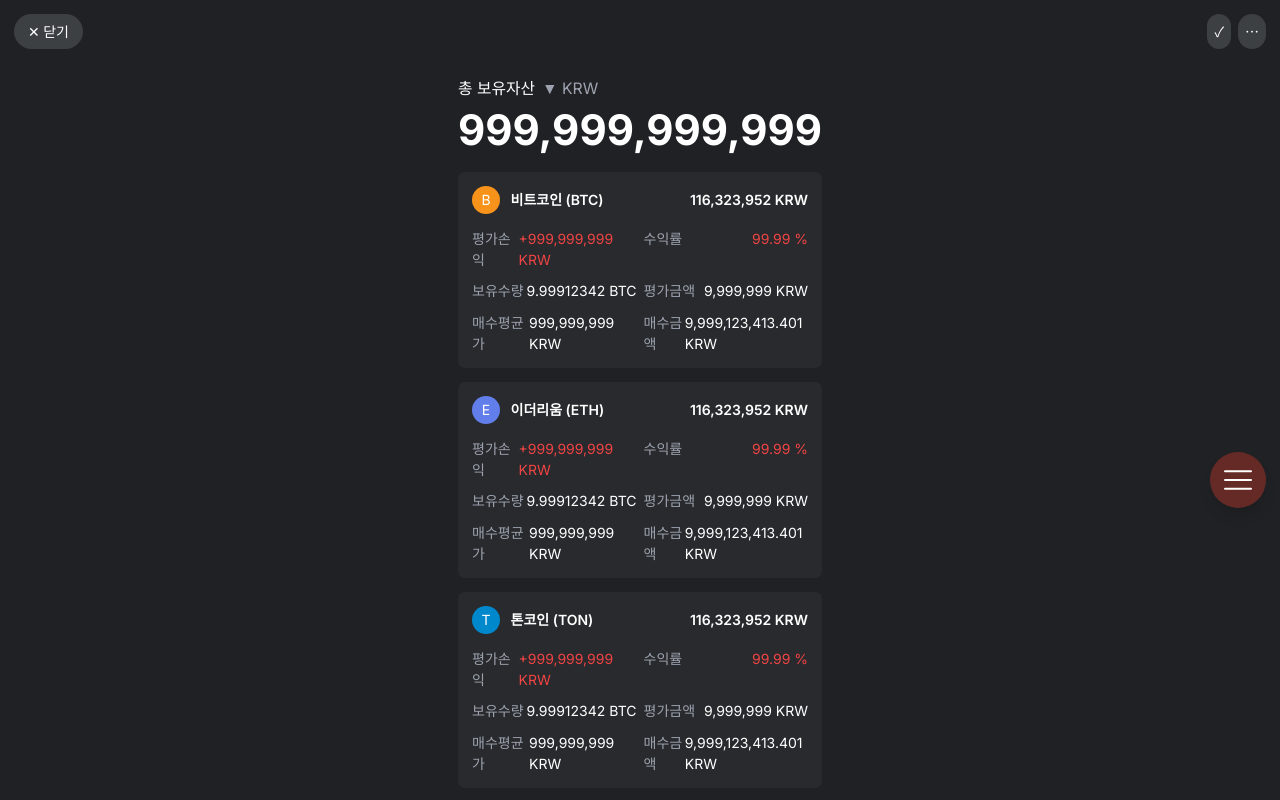
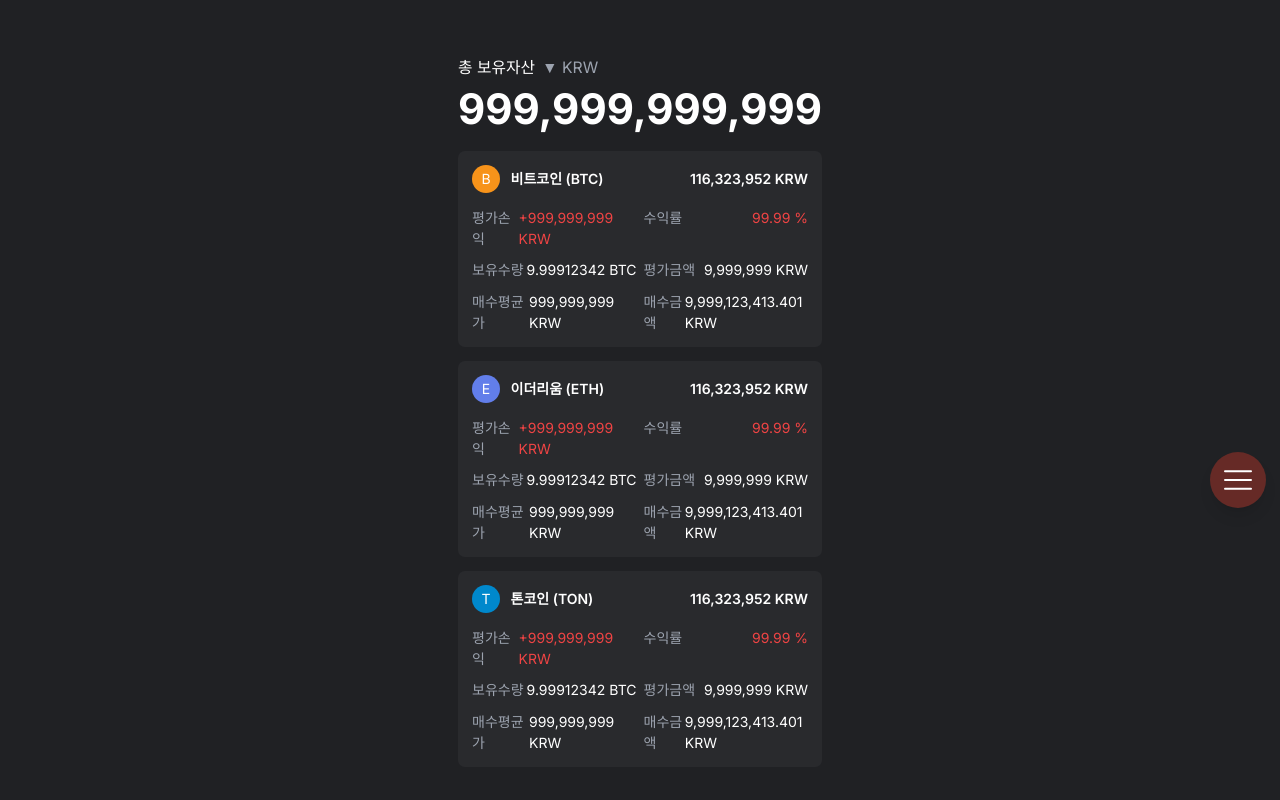
Before and after one commit to imsourceboom/nomorethink-front, a Next.js app: page / in a window 1280 px wide. Built offline with nearby package versions, Linux system fonts and the light colour scheme.

Commit message:
fix: 텔레그램 미니앱 기본 헤더 공간 확보로 수정

```diff
--- a/app/page.tsx
+++ b/app/page.tsx
@@ -37,7 +37,6 @@
 }
 
 export default function Home() {
-  const [showDropdown, setShowDropdown] = useState(false);
   const [formattedTotalAssets, setFormattedTotalAssets] = useState('999,999,999,999');
 
   const [coins, setCoins] = useState<CoinData[]>([
@@ -76,27 +75,8 @@
   return (
     <Template>
       <div className="w-full h-full min-h-screen bg-[#202124] text-white overflow-y-auto">
-        {/* 상단 네비게이션 바 */}
-        <div className="sticky top-0 bg-[#202124] z-10 p-4 flex items-center justify-between">
-          <button className="bg-[#3C4043] text-white px-4 py-2 rounded-full flex items-center">
-            <span className="mr-1">✕</span>
-            <span>닫기</span>
-          </button>
-          <div className="flex items-center">
-            <button className="bg-[#3C4043] text-white p-2 rounded-full mr-2">
-              <span>✓</span>
-            </button>
-            <button className="bg-[#3C4043] text-white p-2 rounded-full" onClick={() => setShowDropdown(!showDropdown)}>
-              <span>⋯</span>
-            </button>
-            {showDropdown && (
-              <div className="absolute top-16 right-4 bg-[#3C4043] rounded-lg shadow-lg p-2">
-                <div className="p-2 hover:bg-[#4E5256] rounded">새로고침</div>
-                <div className="p-2 hover:bg-[#4E5256] rounded">설정</div>
-              </div>
-            )}
-          </div>
-        </div>
+        {/* 텔레그램 미니앱 헤더 공간 확보 */}
+        <div className="w-full h-12 safe-area-top bg-[#202124]"></div>
 
         {/* 메인 콘텐츠 */}
         <div className="max-w-md mx-auto p-4 pb-24">
```
